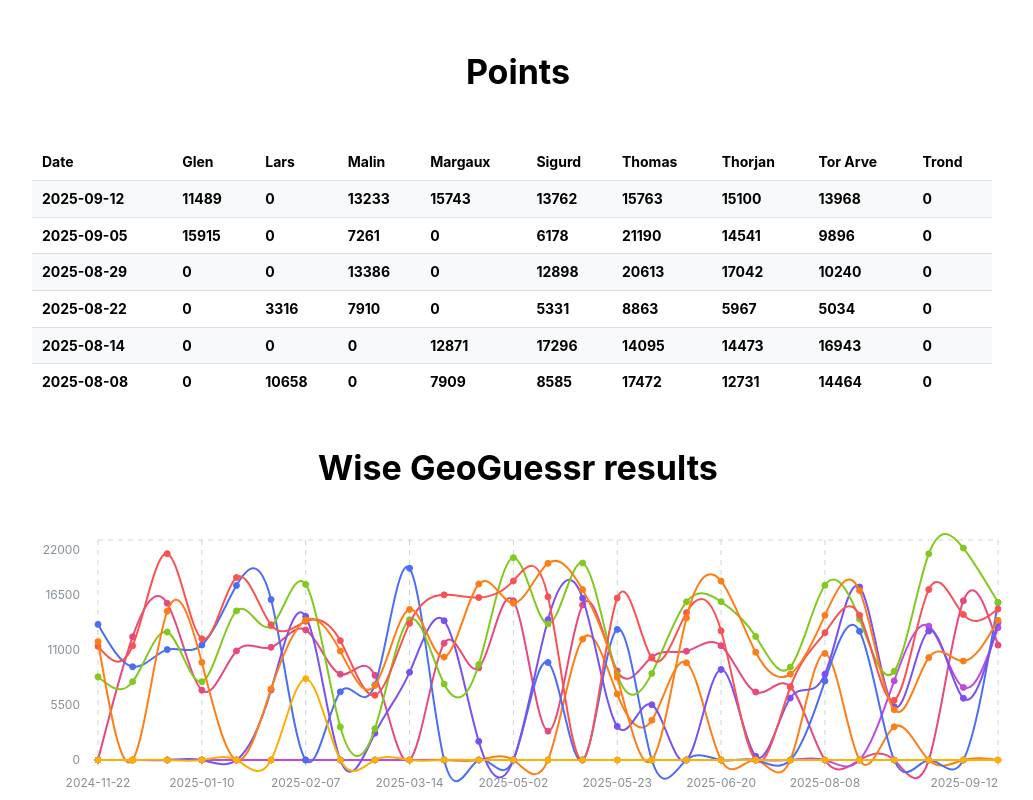
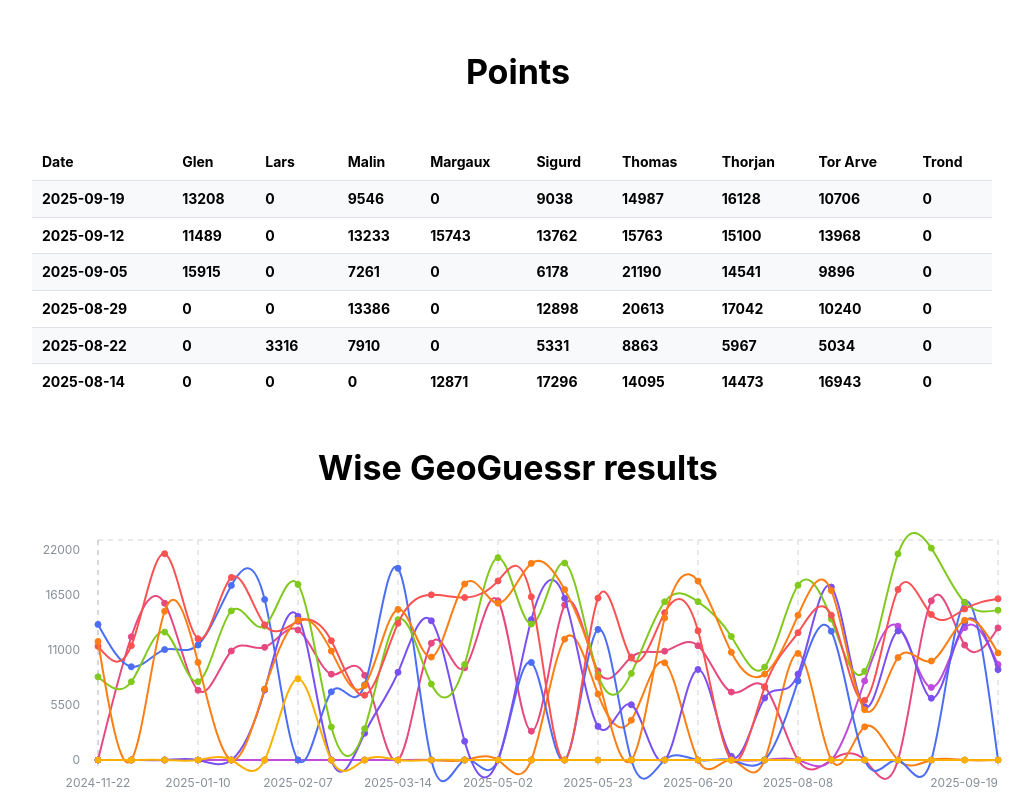
Before and after one commit to glensorbo/wise-geoguessr, a React (Vite) app: page / in a window 1280 px wide. Shown: the top 800 px of the page, without its empty margins (122-1155 px from the left). Built offline with nearby package versions, Linux system fonts and the light colour scheme.

Commit message:
2025-09-19

```diff
--- a/src/data.ts
+++ b/src/data.ts
@@ -13,6 +13,15 @@ export const players = [
 export type Player = (typeof players)[number];
 
 const data: ({ date: string } & Partial<Record<Player, number>>)[] = [
+  {
+    date: '2025-09-19',
+    Thomas: 14987,
+    Thorjan: 16128,
+    Malin: 9546,
+    Sigurd: 9038,
+    Glen: 13208,
+    'Tor Arve': 10706,
+  },
   {
     date: '2025-09-12',
     Thomas: 15763,
```
